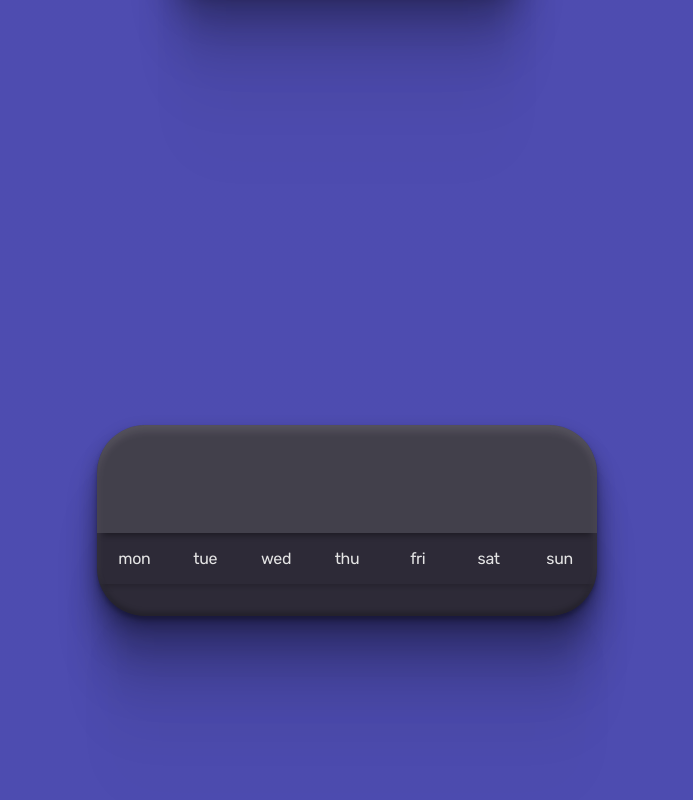
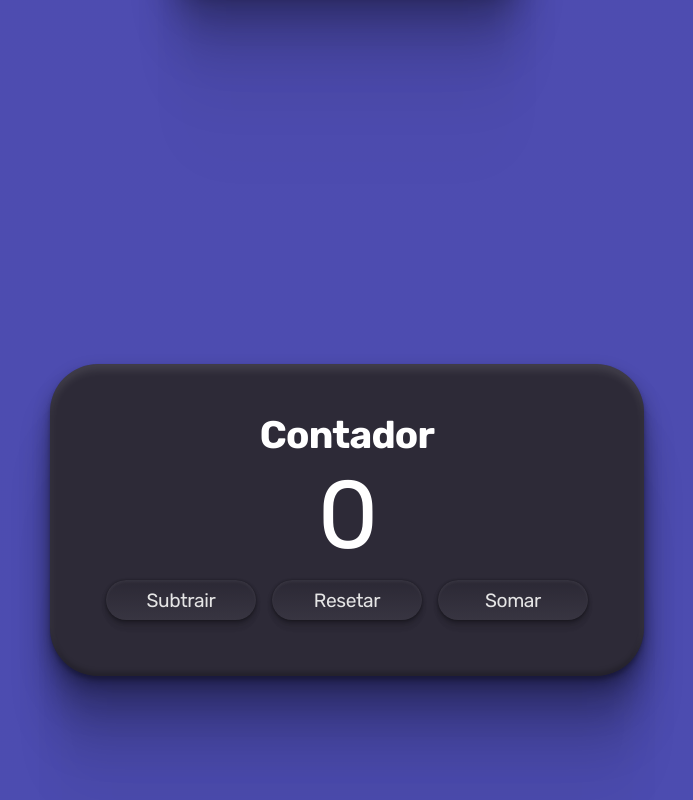
Before and after one commit to DaviGF02/Portfolio, a Vue app: page / in a window 1280 px wide. Shown: the part 680-1480 px from the top of the page, without its empty margins (293-986 px from the left). Built offline with nearby package versions, Linux system fonts and the light colour scheme.

Commit message:
refactor appVue

```diff
--- a/src/App.vue
+++ b/src/App.vue
@@ -1,12 +1,10 @@
 <script setup>
 import Calculator from './components/Calculator.vue'
-import Calendar from './components/Calendar.vue'
 import Counter from './components/Counter.vue'
 </script>
 
 <template>
   <Calculator />
-  <Calendar />
   <Counter />
 </template>
 
--- a/src/components/Calendar.vue
+++ /dev/null
@@ -1,83 +0,0 @@
-<template>
-  <div id="appCalendar">
-    <div class="calendar">
-      <div class="month">
-        <div class="date">
-          <h1></h1>
-          <p></p>
-        </div>
-      </div>
-      <div class="weekdays">
-        <div class="mon">mon</div>
-        <div class="tue">tue</div>
-        <div class="wed">wed</div>
-        <div class="thu">thu</div>
-        <div class="fri">fri</div>
-        <div class="sat">sat</div>
-        <div class="sun">sun</div>
-      </div>
-      <div class="days"></div>
-    </div>
-  </div>
-</template>
-
-<script>
-export default {
-  name: 'Calendar',
-}
-</script>
-
-<style lang="scss" scoped>
-#appCalendar {
-  height: 100vh;
-  display: grid;
-  place-content: center;
-  .calendar {
-    margin: auto;
-    width: 500px;
-    background: $bgDark;
-    color: $envelopeWhite;
-    border-radius: 48px;
-    @include bigShadow;
-
-    .month {
-      display: flex;
-      justify-content: center;
-      padding-top: 54px;
-      padding-bottom: 54px;
-      box-shadow: 0 8px 6px -6px rgba(0, 0, 0, 40%);
-      background: rgba(255, 255, 255, 10%);
-      border-radius: 48px 48px 0 0;
-    }
-
-    .weekdays {
-      box-shadow: 0 8px 6px -6px rgba(0, 0, 0, 20%);
-    }
-
-    .weekdays,
-    .days {
-      display: grid;
-      grid-template-columns: repeat(7, 1fr);
-      place-content: center;
-      padding: 10px auto;
-      text-align: center;
-      padding: 16px 8px 16px 8px;
-      gap: 12px;
-    }
-
-    .days {
-      .numberDay {
-        border-radius: 999px;
-        padding: 16px 0px;
-        @include buttonShadow;
-        @include commonHoverBlue;
-      }
-    }
-  }
-
-  .today {
-    background: linear-gradient(180deg, rgba($black, 15%) 0%, rgba($white, 5%) 100%), $bgLighterBlue;
-    transition: 1s;
-  }
-}
-</style>
```
